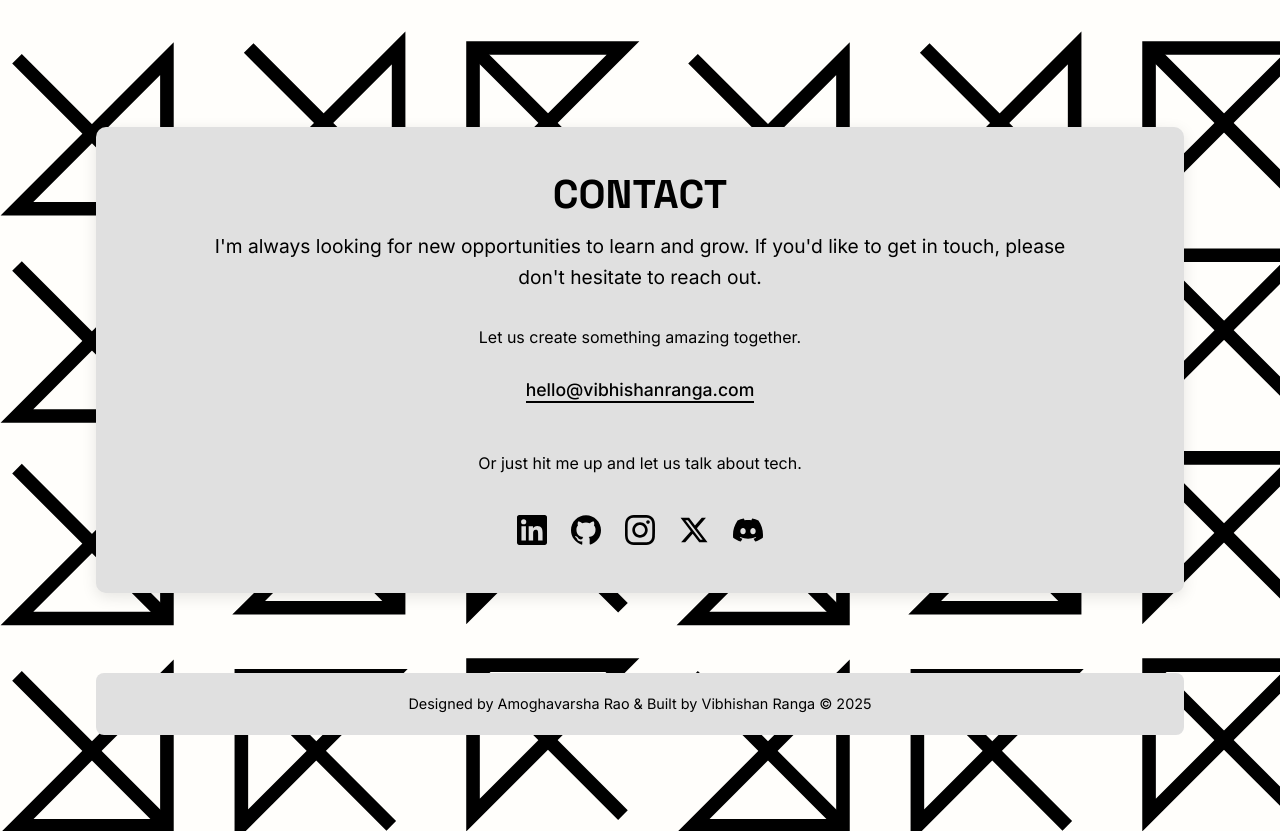
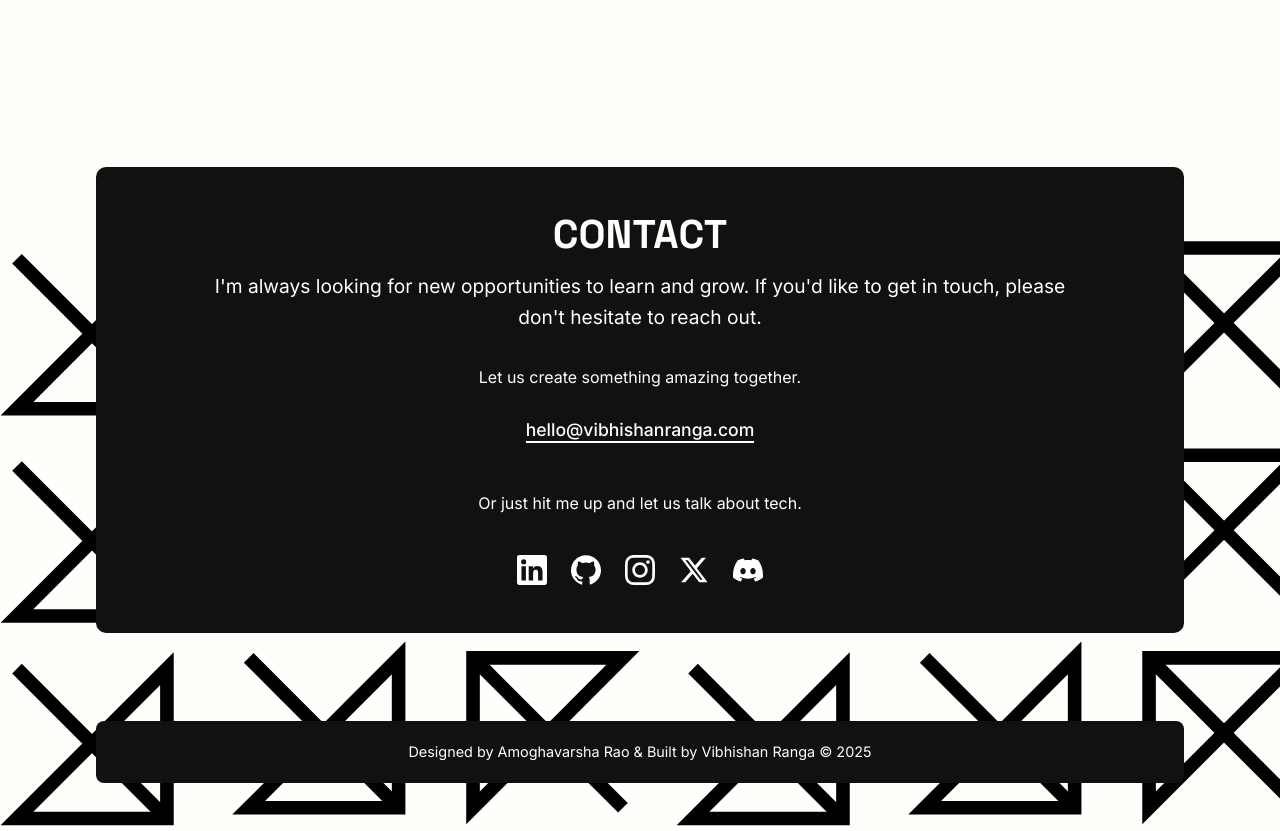
Before and after one commit to Vibhishan/portfolio, a React (Vite) app: page / in a window 1280 px wide. Shown: the part 2600-3431 px from the top of the page. Built offline with nearby package versions, Linux system fonts and the light colour scheme.

Commit message:
contact styling
Signed-off-by: Vibhishan Ranga <vibhishan.ranga1410@gmail.com>

```diff
--- a/src/components/Contact.jsx
+++ b/src/components/Contact.jsx
@@ -536,6 +536,7 @@ export default function Contact() {
                 src="/images/social/linkedin.svg"
                 alt="LinkedIn"
                 className="social-icon"
+                style={{ filter: "brightness(0) invert(1)" }}
               />
             </a>
             <a
@@ -548,6 +549,7 @@ export default function Contact() {
                 src="/images/social/github.svg"
                 alt="GitHub"
                 className="social-icon"
+                style={{ filter: "brightness(0) invert(1)" }}
               />
             </a>
             <a
@@ -560,6 +562,7 @@ export default function Contact() {
                 src="/images/social/instagram.svg"
                 alt="Instagram"
                 className="social-icon"
+                style={{ filter: "brightness(0) invert(1)" }}
               />
             </a>
             <a
@@ -572,6 +575,7 @@ export default function Contact() {
                 src="/images/social/twitter.svg"
                 alt="Twitter"
                 className="social-icon"
+                style={{ filter: "brightness(0) invert(1)" }}
               />
             </a>
             <a
@@ -584,6 +588,7 @@ export default function Contact() {
                 src="/images/social/discord.svg"
                 alt="Discord"
                 className="social-icon"
+                style={{ filter: "brightness(0) invert(1)" }}
               />
             </a>
           </div>
--- a/src/styles/components/Contact.scss
+++ b/src/styles/components/Contact.scss
@@ -6,8 +6,9 @@ $font-secondary: "Inter", sans-serif;
 // Colors
 $color-background: #fffefb; // Main page background
 $color-text-main: #000000;
-$color-contact-container-bg: #e0e0e0; // Light grey for content container
-$color-footer-bg: #e0e0e0; // Slightly darker grey for footer (adjust as needed)
+$color-contact-container-bg: #111111; // Changed to dark background
+$color-footer-bg: #111111; // Changed to dark background
+$color-contact-text: #fffefb; // Added light text color
 $color-svg-pattern: $color-text-main; // Color for the background SVG strokes
 
 // Font Sizes
@@ -45,20 +46,18 @@ $svg-background-width: 100vw; // Make SVG wider than viewport
   flex-direction: column;
   align-items: center; // Center children (content container, footer) horizontally
   min-height: 100vh; // Ensure section takes at least full viewport height
-  // --- IMPORTANT: Apply overflow-x: hidden globally (e.g., on body/html) ---
-  // Do NOT apply overflow-x: hidden here if you want SVG to bleed visually
 }
 
 // --- Background SVG Layer ---
 .contact-background {
   position: absolute;
-  top: 0;
+  top: 25%;
   bottom: 0;
   // --- Center horizontally and make wider ---
   left: 50%;
   transform: translateX(-50%);
   width: $svg-background-width; // Wider than viewport
-  height: 100%; // Cover full section height
+  height: 75%; // Cover full section height
   z-index: 0; // Behind content
   pointer-events: none; // Prevent interaction
   overflow: hidden; // Hide SVG parts outside this layer's bounds
@@ -83,12 +82,13 @@ $svg-background-width: 100vw; // Make SVG wider than viewport
   padding: $contact-container-padding;
   border-radius: 10px; // Optional rounding
   // --- Set width to 85% ---
+  top: 5vh;
   width: 85%;
   max-width: 1400px; // Adjust max-width if needed for 85%
   text-align: center; // Center text elements within
   margin-bottom: 4 * $spacing-unit; // Add some space above footer
-  box-shadow: 0 4px 15px rgba(0, 0, 0, 0.1); // Optional subtle shadow
   flex-shrink: 0; // Prevent shrinking vertically
+  color: $color-contact-text; // Added text color
 }
 
 .contact-title {
@@ -97,6 +97,7 @@ $svg-background-width: 100vw; // Make SVG wider than viewport
   font-weight: $font-weight-bold;
   margin: 0 0 $spacing-unit 0;
   text-transform: uppercase; // Optional
+  color: $color-contact-text; // Updated to light text
 }
 
 .contact-subtitle {
@@ -105,7 +106,7 @@ $svg-background-width: 100vw; // Make SVG wider than viewport
   line-height: 1.6;
   margin: 0 auto ($spacing-unit * 2) auto; // Center horizontally with auto margins
   max-width: 90%; // Keep subtitle from getting too wide
-  color: darken($color-text-main, 15%); // Slightly muted
+  color: $color-contact-text; // Updated to light text
 }
 
 .contact-details {
@@ -116,15 +117,16 @@ $svg-background-width: 100vw; // Make SVG wider than viewport
   font-size: $font-size-contact-text;
   margin: $spacing-unit 0;
   line-height: 1.5;
+  color: $color-contact-text; // Updated to light text
 }
 
 .contact-email {
   display: inline-block; // Allow margin/padding
   font-size: $font-size-contact-email;
   font-weight: $font-weight-medium;
-  color: $color-text-main;
+  color: $color-contact-text; // Updated to light text
   text-decoration: none; // Remove underline
-  border-bottom: 2px solid $color-text-main; // Add custom underline
+  border-bottom: 2px solid $color-contact-text; // Updated border color
   padding-bottom: 2px;
   margin: $spacing-unit 0 ($spacing-unit * 2) 0;
   transition: opacity 0.2s ease;
@@ -166,6 +168,7 @@ $svg-background-width: 100vw; // Make SVG wider than viewport
   background-color: $color-footer-bg;
   padding: $footer-padding;
   // --- Set width to 85% ---
+  top: 6vh;
   width: 85%;
   max-width: 1400px; // Match content container max-width if desired
   // --- Push footer to bottom ---
@@ -175,11 +178,12 @@ $svg-background-width: 100vw; // Make SVG wider than viewport
   box-sizing: border-box; // Include padding in width
   text-align: center;
   border-radius: 8px; // Optional rounding
+  color: $color-contact-text; // Added text color
 }
 
 .footer-text {
   font-size: $font-size-footer;
-  color: darken($color-text-main, 30%); // Muted text color
+  color: $color-contact-text; // Updated to light text
   margin: 0;
 }
 
```
